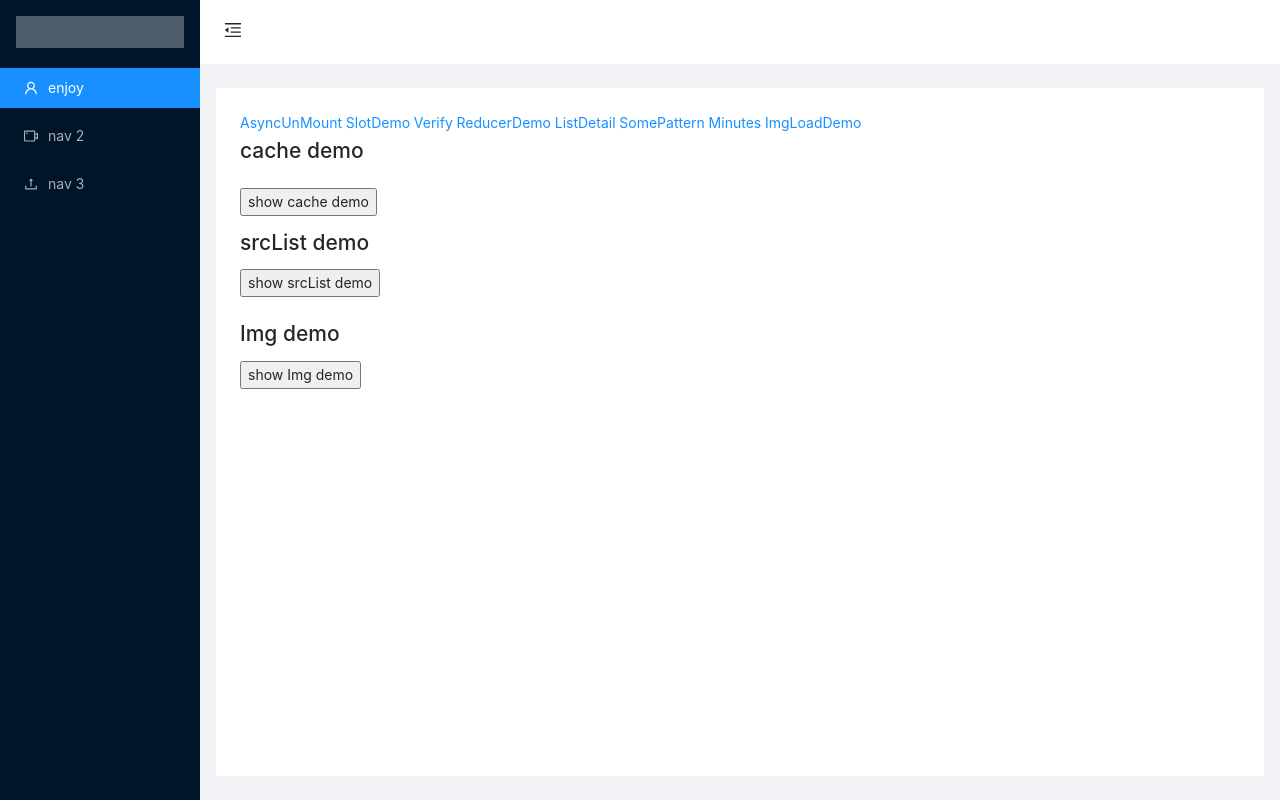
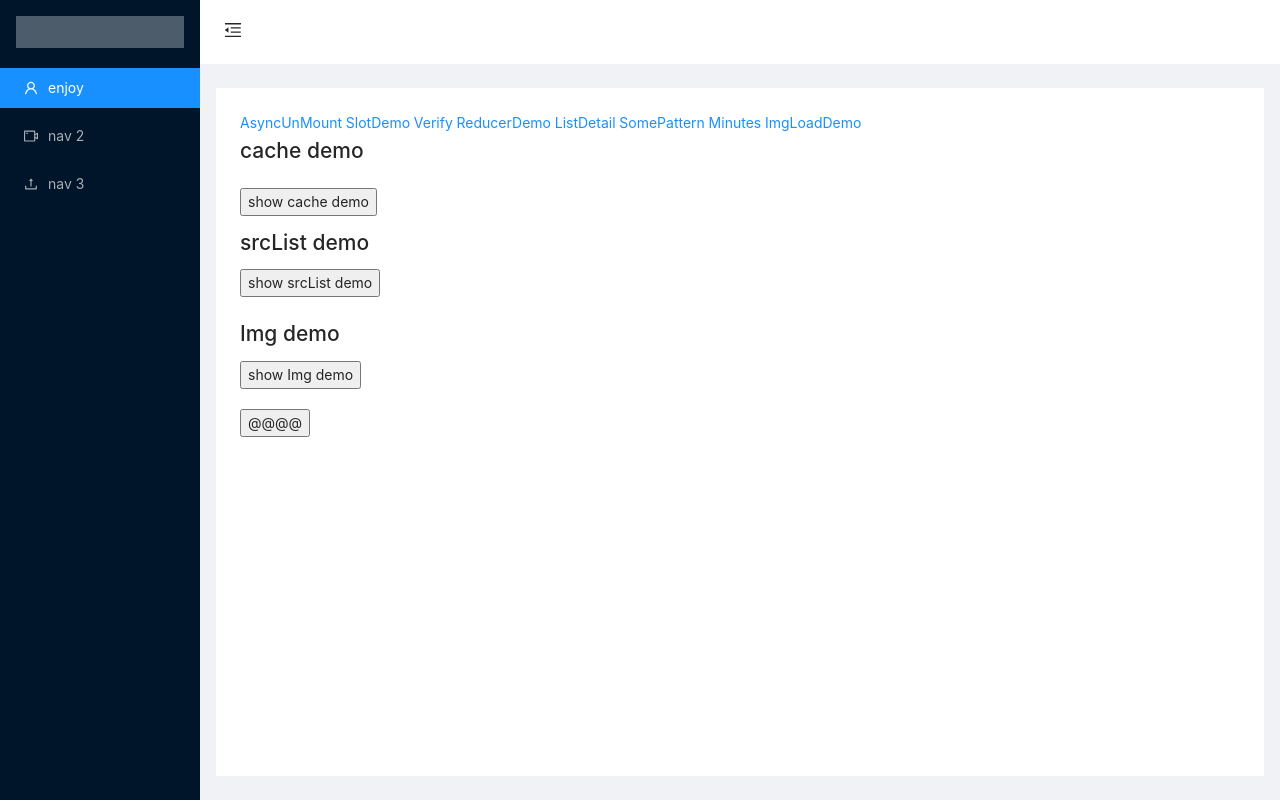
Before and after one commit to JKCamus/react-new-demo, a React (Create React App) app in the folder react-ts/: page /#/home/ImgLoadDemo in a window 1280 px wide. Built offline with nearby package versions, Linux system fonts and the light colour scheme.

Commit message:
feat: 更新

```diff
--- /dev/null
+++ b/react-ts/src/pages/Enjoy/components/ImgLoadDemo/example/BackgroundImgDemo.tsx
@@ -0,0 +1,29 @@
+import React from 'react';
+import ReactDOM from 'react-dom';
+import styled from 'styled-components';
+const BackgroundImgDemo: React.FC = (props) => {
+  const node = (
+    <div id="test" style={{ width: '100px', height: '100px', backgroundColor: 'blue' }}>
+      wocao
+    </div>
+  );
+  const onClick = () => {
+    ReactDOM.createPortal(node, document.body);
+  };
+
+  console.log('ddddd', document.getElementById('test'));
+  return (
+    <BgImgWrapper id="bg-img">
+      <button onClick={onClick}>@@@@</button>
+    </BgImgWrapper>
+  );
+};
+export default BackgroundImgDemo;
+
+const BgImgWrapper = styled.div`
+  width: 100px;
+  height: 200px;
+  background-repeat: no-repeat;
+  background-size: cover;
+  /* background-image: url('https://imglf5.lf127.net/img/1d9b55a9a5e024b8/ZDlYQzFrdDhybmRiZHA4ZXUwakJVUVA3OW5nclNmQndNY3NHQ1ZSdHFJND0.jpg?imageView&thumbnail=500x0&quality=96&stripmeta=0&type=jpg'); */
+`;
--- a/react-ts/src/pages/Enjoy/components/ImgLoadDemo/example/index.tsx
+++ b/react-ts/src/pages/Enjoy/components/ImgLoadDemo/example/index.tsx
@@ -4,6 +4,7 @@ import * as ReactDOM from 'react-dom';
 import CacheDemo from './useImage.cache';
 import SrcListDemo from './useImage.srcList';
 import ImageDemo from './img';
+import BackgroundImgDemo from './BackgroundImgDemo';
 
 type DemoType = 'ImageDemo' | 'srcListDemo' | 'cacheDemo' | '';
 
@@ -11,6 +12,10 @@ const Divider = () => <div style={{ height: '10px' }} />;
 
 const ImgLoadDemo = () => {
   const [demoType, showDemo] = React.useState<DemoType>('');
+
+  React.useEffect(() => {
+    console.log('0000');
+  });
   return (
     <div>
       <h2>cache demo </h2>
@@ -30,6 +35,7 @@ const ImgLoadDemo = () => {
       <Divider />
       {demoType === 'ImageDemo' && <ImageDemo />}
       <Divider />
+      <BackgroundImgDemo />
     </div>
   );
 };
```
